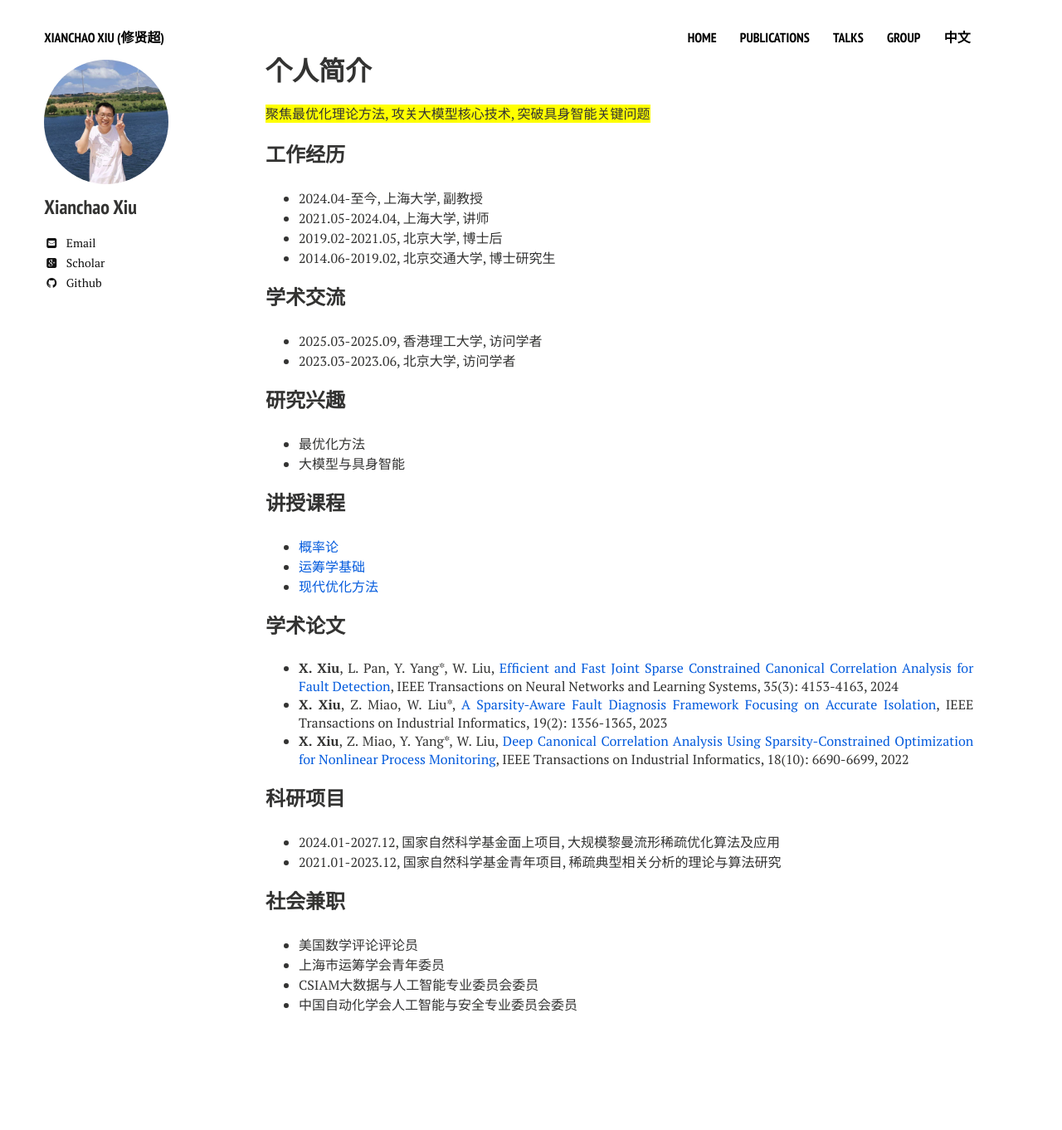
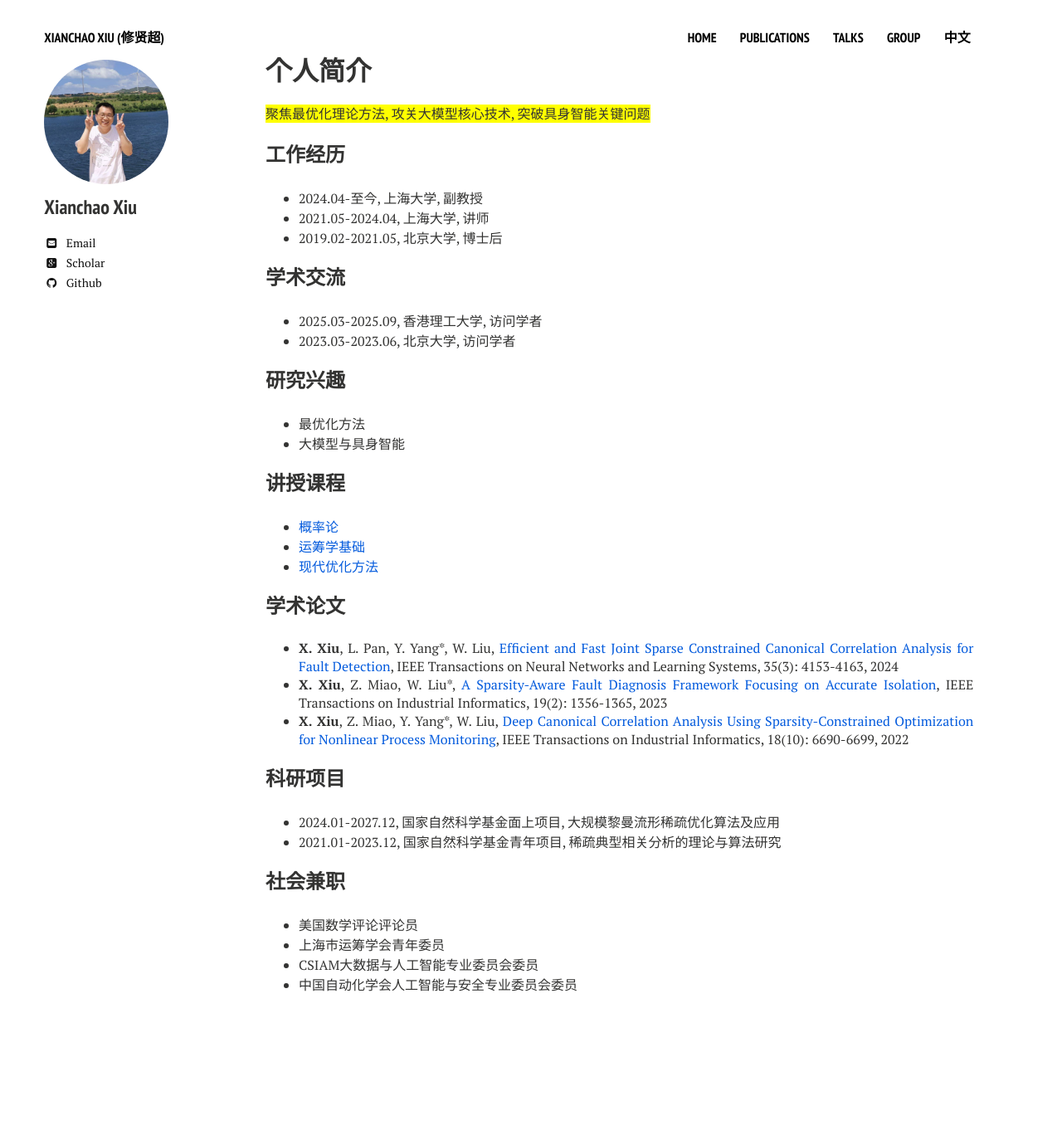
Before and after one commit to xianchaoxiu/xianchaoxiu.github.io, a Jekyll site: the page built from chinese/index.md, in a window 1280 px wide. Shown: the whole page at 83% size. Built offline with Jekyll 4.4.1, drawn with Linux system fonts in a browser that asks for light colours; nearby versions of some CDN libraries; after the commit the page ends 1338 px from its top, so only the background shows below that.

Commit message:
Update index.md

```diff
--- a/chinese/index.md
+++ b/chinese/index.md
@@ -15,7 +15,7 @@ share: false
 * 2024.04-至今, 上海大学, 副教授 <br>
 * 2021.05-2024.04, 上海大学, 讲师 <br>
 * 2019.02-2021.05, 北京大学, 博士后 <br>
-* 2014.06-2019.02, 北京交通大学, 博士研究生 <br>
+
 
 
 ### 学术交流
```
